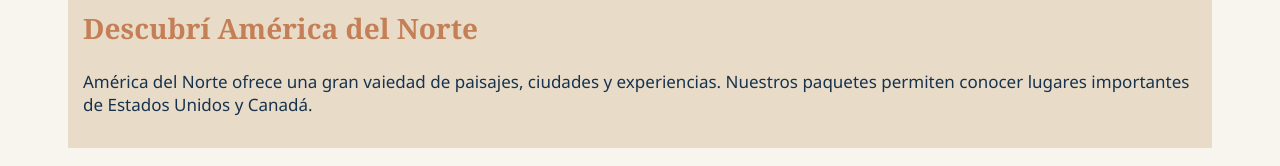
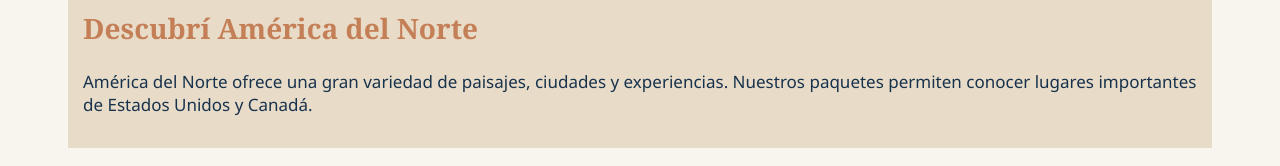
Before and after one commit to felixveltri/TP-Final-Veltri-Felix-4toE, a plain HTML site: page america.html in a window 1280 px wide. Shown: the part 399-565 px from the top of the page. Drawn offline with Linux system fonts and the light colour scheme.

Commit message:
ortografia

```diff
--- a/america.html
+++ b/america.html
@@ -24,7 +24,7 @@
     <main>
         <section id="america">
             <h2>Descubrí América del Norte</h2>
-            <p>América del Norte ofrece una gran vaiedad de paisajes, ciudades y experiencias. Nuestros paquetes permiten conocer lugares importantes de Estados Unidos y Canadá.</p>
+            <p>América del Norte ofrece una gran variedad de paisajes, ciudades y experiencias. Nuestros paquetes permiten conocer lugares importantes de Estados Unidos y Canadá.</p>
         </section>
         <section id="estados-unidos">
             <h2>Paquete 1 - Estados Unidos</h2>
```
